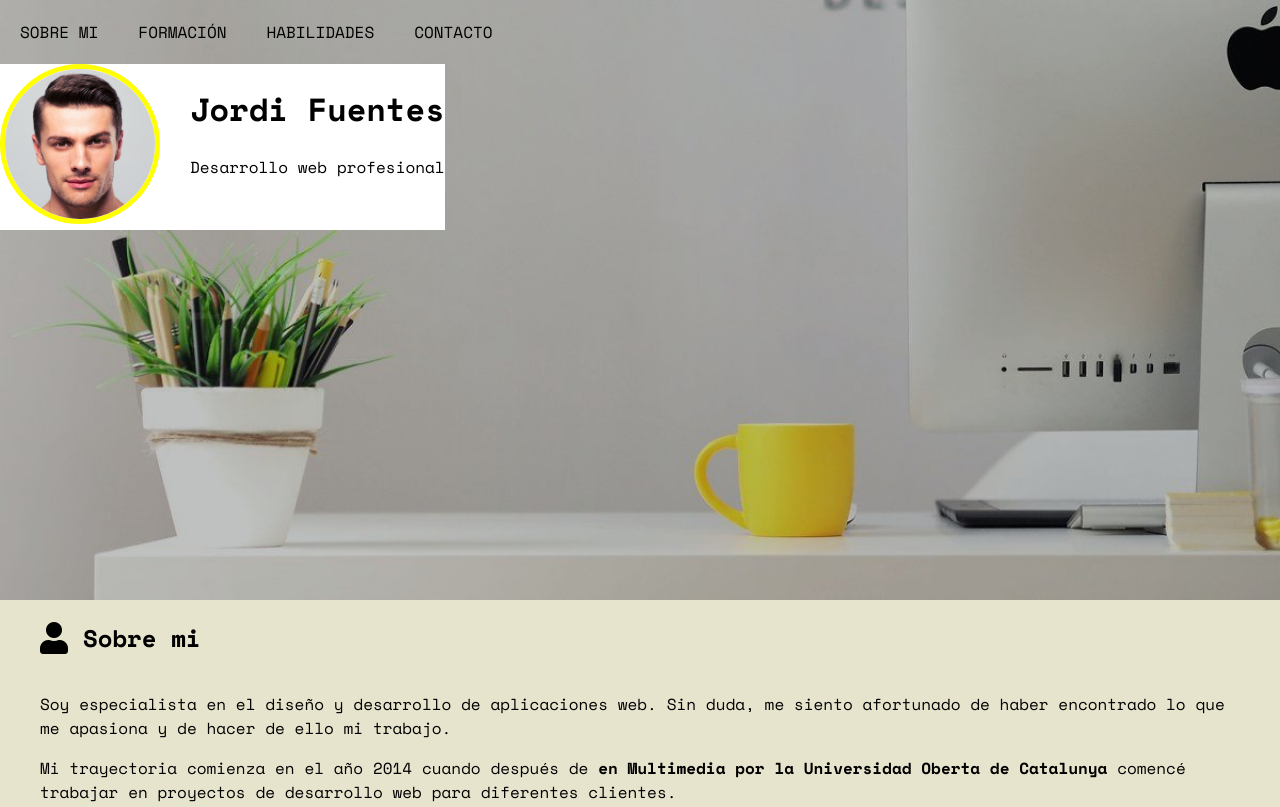
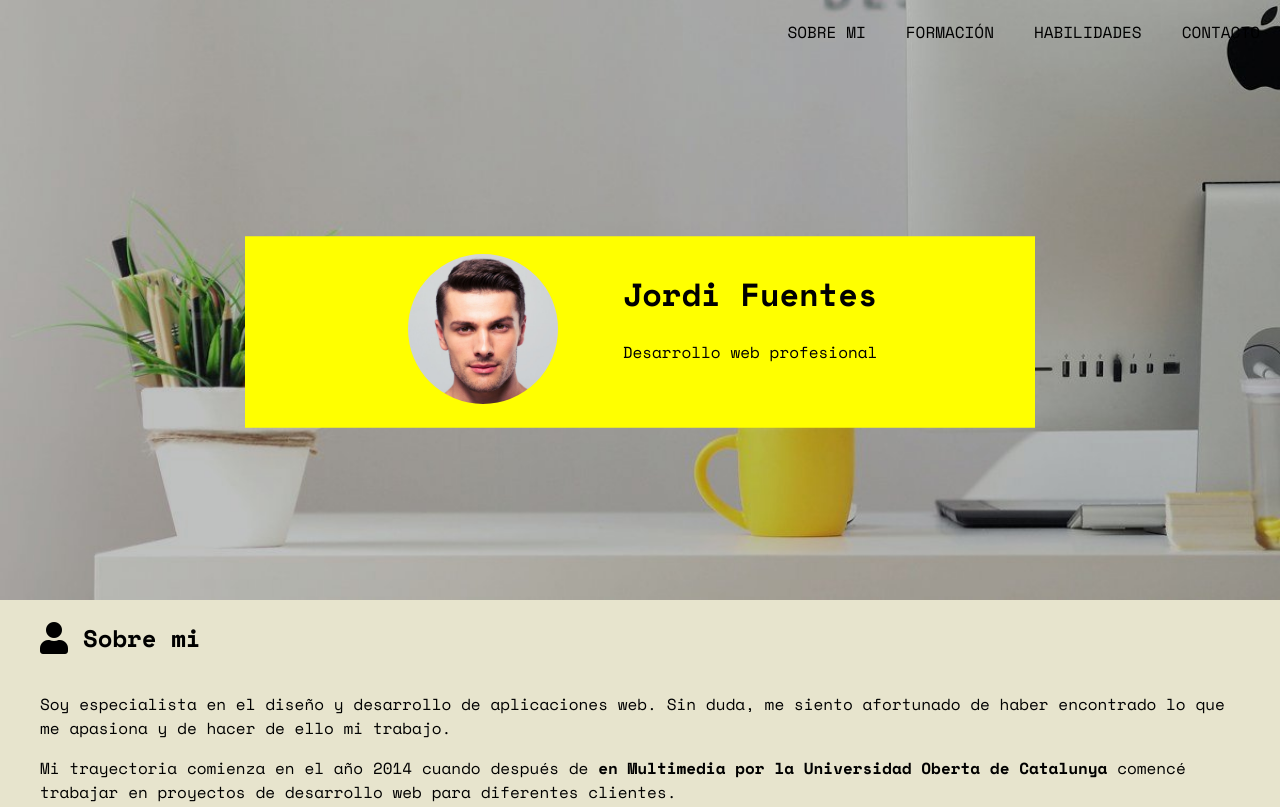
Before and after one commit to jofuentesl/eines_PAC1, a website built with Parcel: page src/index.html in a window 1280 px wide. Shown: the top 807 px of the page. Built offline with nearby package versions, Linux system fonts and the light colour scheme; some packages are replaced by stand-ins of ours.

Commit message:
update profile

```diff
--- a/src/assets/styles/layouts/_home.scss
+++ b/src/assets/styles/layouts/_home.scss
@@ -15,7 +15,20 @@ footer {
   background-repeat: no-repeat;
   display: flex;
   flex-direction: column;
-  align-items: flex-start;
+  & > .subtitle {
+    max-width: 800px;
+    clip-path: polygon(0 0, 100% 0, 100% 100%, 0% 100%);
+    background-color: $bg-complementary;
+    position: relative;
+    display: flex;
+    flex-direction: row;
+    justify-content: space-between;
+    margin: auto;
+    padding: 1% 10%;
+    .subtitle__block {
+      margin: 0 30px;
+    }
+  }
 
   @media (max-width: $mediaTablets) {
     max-width: 100%;
@@ -23,6 +36,17 @@ footer {
     background-image: url("/assets/images/bg-mobile.jpg");
     background-size: cover;
     position: relative;
+    & > .subtitle {
+      display: flex;
+      flex-direction: column;
+      align-items: center;
+      clip-path: polygon(0 0, 100% 0, 100% 100%, 0% 100%);
+      max-width: 100%;
+      margin: 0;
+      .subtitle__block {
+        margin: 30px 0;
+      }
+    }
   }
 }
 
@@ -118,12 +142,22 @@ footer {
 }
 
 /* cuerpo */
+@keyframes bounceIn {
+  0% {
+    transform: scale(.1);
+    opacity: 0;
+  }
+  60% {
+    transform: scale(1.2);
+    opacity: 1;
+  }
+  100% {
+    transform: scale(1);
+  }
+}
 
 .subtitle {
-  display: flex;
-  flex-direction: row;
-  background-color: #fff;
-  max-width: 600px;
+  animation: bounceIn 2s;
 }
 
 .section {
@@ -152,7 +186,6 @@ footer {
 .img__avatar--rounded {
   width: 150px;
   height: 150px;
-  margin-right: 30px;
   border: 5px solid $bg-complementary;
   border-radius: 50%;
 }
--- a/src/index.html
+++ b/src/index.html
@@ -34,10 +34,10 @@
       </div>
       <div class="clearfix"></div>
       <div class="subtitle">
-        <div>
-          <img class="img__avatar--rounded"src="/assets/images/yo.jpg" alt="">
+        <div class="subtitle__block">
+          <img class="subtitle__img img__avatar--rounded"src="/assets/images/yo.jpg" alt="">
         </div>
-        <div>
+        <div class="subtitle__block">
           <h1 class="subtitle__name">Jordi Fuentes</h1>
           <h2 class="subtitle__work"></h2>Desarrollo web profesional</h2>
         </div>
```
